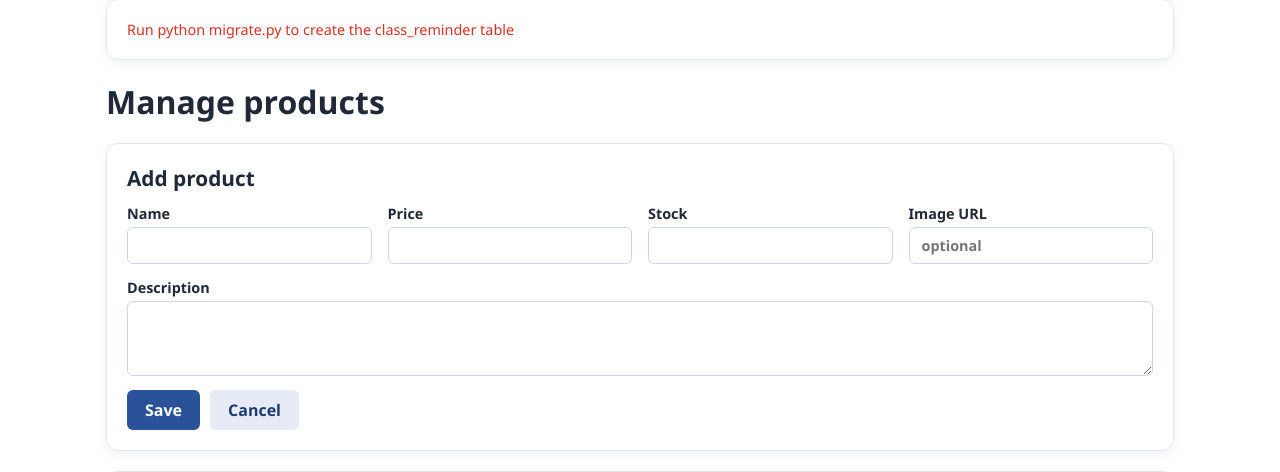
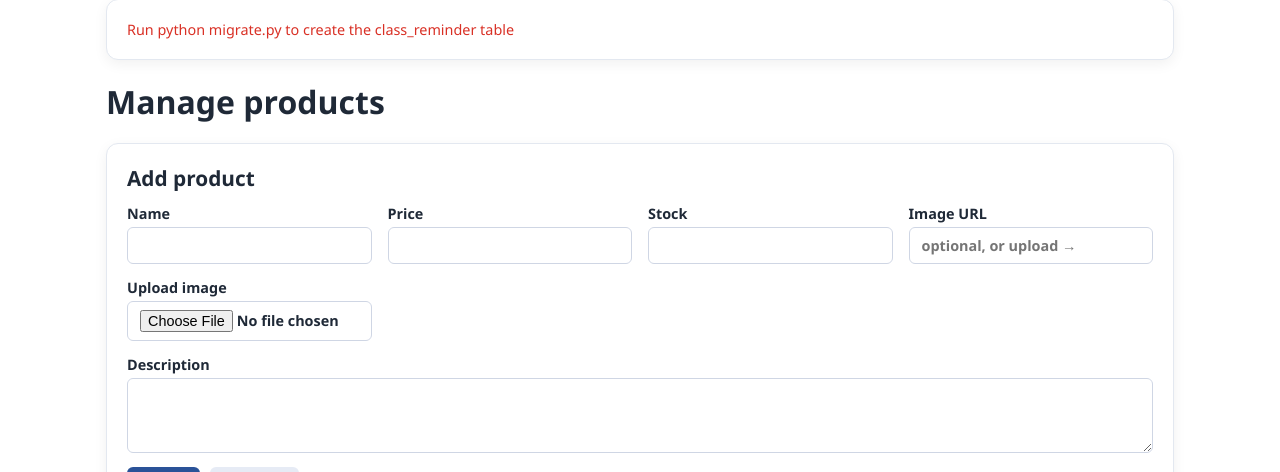
Before and after one commit to sengchhunyeang/E-commerce, a Flask app: page /admin in a window 1280 px wide. Shown: the part 168-640 px from the top of the page. Run offline with Flask 3, Linux system fonts and the light colour scheme; data that the repository does not hold is empty; parts of the project's set-up code (start-up, migrations or seed data) failed here and were passed over; some libraries are stand-ins or nearby versions.

Commit message:
Upload product images in Admin
Images are stored in Postgres (images table) and served from /api/images/<id>, since Vercel's disk is read-only.

Co-Authored-By: Claude Opus 5.5 <noreply@anthropic.com>

```diff
--- a/app.py
+++ b/app.py
@@ -1,12 +1,14 @@
 from flask import Flask
 
 from core.responses import register_error_handlers
-from routes import class_reminder, orders, pages, products, telegram
+from routes import class_reminder, images, orders, pages, products, telegram
 
 
 def create_app():
     app = Flask(__name__)
+    app.config['MAX_CONTENT_LENGTH'] = images.MAX_BYTES + 64 * 1024  # room for form fields
     app.register_blueprint(products.bp)
+    app.register_blueprint(images.bp)
     app.register_blueprint(orders.bp)
     app.register_blueprint(telegram.bp)
     app.register_blueprint(class_reminder.bp)
--- a/core/responses.py
+++ b/core/responses.py
@@ -28,3 +28,7 @@ def register_error_handlers(app):
     @app.errorhandler(DatabaseError)
     def handle_database_error(e):
         return error(e.message, e.status)
+
+    @app.errorhandler(413)
+    def handle_too_large(e):
+        return error('Upload is too large (4 MB max)', 413)
--- /dev/null
+++ b/routes/images.py
@@ -0,0 +1,40 @@
+"""Image uploads for products.
+
+    POST /api/images       multipart "file" -> {"url": "/api/images/7"}
+    GET  /api/images/7     the image itself
+"""
+from flask import Blueprint, Response, request
+
+from core.db import query
+from core.responses import error
+from core.validation import ValidationError
+
+bp = Blueprint('images', __name__, url_prefix='/api/images')
+
+TYPES = {'image/jpeg', 'image/png', 'image/webp', 'image/gif'}
+MAX_BYTES = 4 * 1024 * 1024  # Vercel rejects request bodies over 4.5 MB
+
+
+@bp.post('')
+def upload_image():
+    file = request.files.get('file')
+    if not file or not file.filename:
+        raise ValidationError('Choose an image to upload')
+    if file.mimetype not in TYPES:
+        raise ValidationError('Image must be JPG, PNG, WebP or GIF')
+    data = file.read()
+    if len(data) > MAX_BYTES:
+        raise ValidationError('Image must be 4 MB or smaller')
+    row = query('insert into images (content_type, data) values (%s, %s) returning id',
+                (file.mimetype, data))[0]
+    return {'url': f"/api/images/{row['id']}"}, 201
+
+
+@bp.get('/<int:image_id>')
+def read_image(image_id):
+    rows = query('select content_type, data from images where id = %s', (image_id,))
+    if not rows:
+        return error('Image not found', 404)
+    # An image never changes after upload, so browsers can cache it for good.
+    return Response(bytes(rows[0]['data']), mimetype=rows[0]['content_type'],
+                    headers={'Cache-Control': 'public, max-age=31536000, immutable'})
--- a/static/app.js
+++ b/static/app.js
@@ -258,8 +258,12 @@ async function viewAdmin() {
                 <label>Name <input name="name" required></label>
                 <label>Price <input name="price" type="number" step="0.01" min="0" required></label>
                 <label>Stock <input name="stock" type="number" step="1" min="0" required></label>
-                <label>Image URL <input name="image_url" type="url" placeholder="optional"></label>
+                <label>Image URL <input name="image_url" placeholder="optional, or upload →"></label>
+                <label>Upload image
+                    <input id="image-file" type="file" accept="image/jpeg,image/png,image/webp,image/gif">
+                </label>
             </div>
+            <img id="image-preview" class="thumb preview" alt="Product image preview" hidden>
             <label>Description <textarea name="description" rows="3"></textarea></label>
             <div class="row">
                 <button class="btn">Save</button>
@@ -289,9 +293,39 @@ async function viewAdmin() {
     drawReminder();
 
     const form = $('#product-form');
+    const preview = $('#image-preview');
+    const showPreview = () => {
+        preview.hidden = !form.image_url.value;
+        if (form.image_url.value) preview.src = form.image_url.value;
+    };
+    form.image_url.addEventListener('change', showPreview);
+
+    $('#image-file').addEventListener('change', async e => {
+        const file = e.target.files[0];
+        if (!file) return;
+        const save = form.querySelector('button:not([type])');
+        save.disabled = true;
+        try {
+            const body = new FormData();
+            body.append('file', file);
+            const res = await fetch('/api/images', { method: 'POST', body });
+            const data = await res.json();
+            if (!res.ok) throw new Error(data.error || 'Upload failed');
+            form.image_url.value = data.url;
+            showPreview();
+            toast('Image uploaded. Click Save to keep it.');
+        } catch (err) {
+            toast(err.message, true);
+        } finally {
+            save.disabled = false;
+            e.target.value = '';
+        }
+    });
+
     const resetForm = () => {
         form.reset();
         form.id.value = '';
+        showPreview();
         $('#form-title').textContent = 'Add product';
         $('#cancel-edit').hidden = true;
     };
@@ -313,6 +347,7 @@ async function viewAdmin() {
         btn.addEventListener('click', () => {
             const p = products.find(x => x.id == btn.dataset.edit);
             for (const key of ['id', 'name', 'price', 'stock', 'image_url', 'description']) form[key].value = p[key];
+            showPreview();
             $('#form-title').textContent = `Edit product #${p.id}`;
             $('#cancel-edit').hidden = false;
             form.scrollIntoView({ behavior: 'smooth' });
--- a/static/style.css
+++ b/static/style.css
@@ -316,6 +316,17 @@ textarea {
     border-radius: 10px;
 }
 
+.thumb.preview {
+    width: 160px;
+    margin-bottom: 14px;
+    border-radius: 8px;
+    border: 1px solid #e3e8f0;
+}
+
+.thumb.preview[hidden] {
+    display: none;
+}
+
 .thumb.tiny {
     width: 44px;
     border-radius: 6px;
```
Also changed, not shown: CLAUDE.md (+4 -0 lines), migrations/003_product_images.sql (added).
